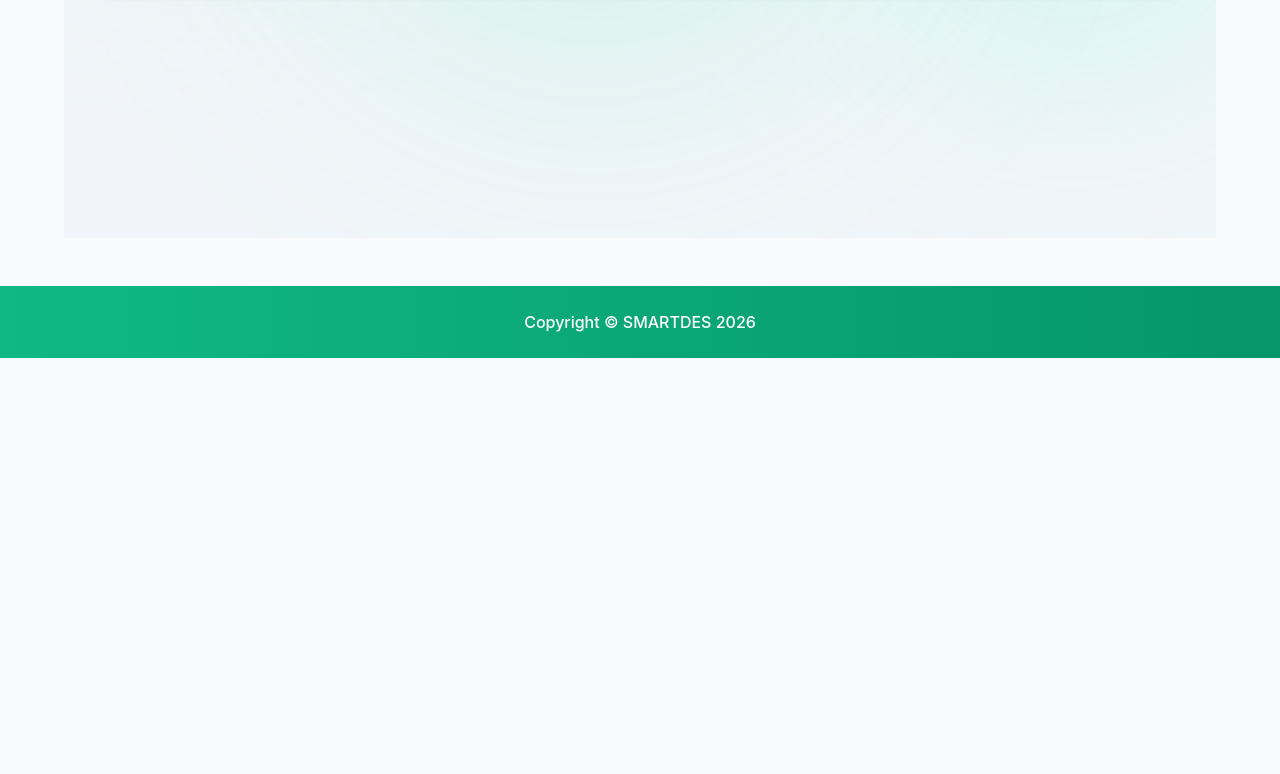
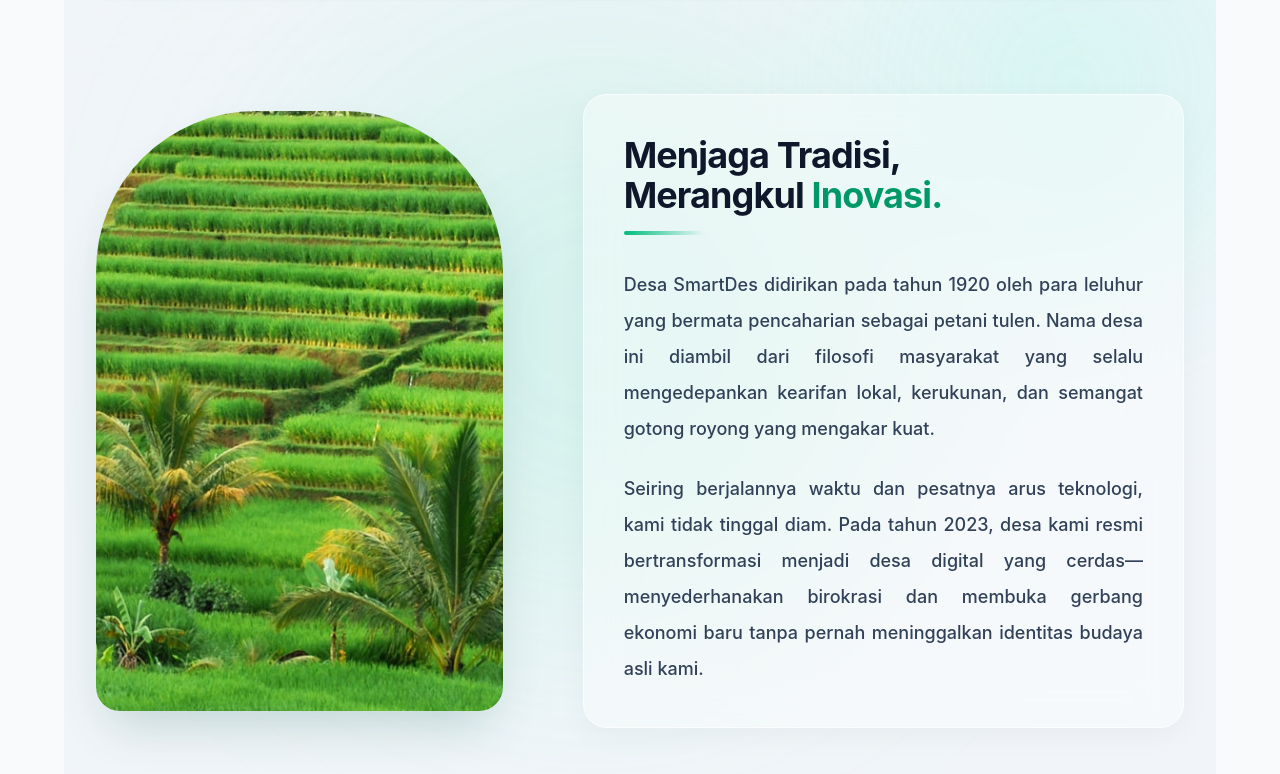
Before and after one commit to muhammadarlianoscar-uti/TA-WEB-24-SEMBADE, a Next.js app in the folder my-app/: page /profil in a window 1280 px wide. Shown: the part 746-1520 px from the top of the page. Before the commit the page ends 1104 px from the top, so only its background shows below. Built offline with nearby package versions, Linux system fonts and the light colour scheme.

Commit message:
menambahkan keterangan sejarah smartdes

```diff
--- a/my-app/app/profil/page.tsx
+++ b/my-app/app/profil/page.tsx
@@ -27,6 +27,37 @@ export default function Profil() {
           </p>
         </div>
       </section>
+
+      {/* ================= SECTION 2: SEJARAH ================= */}
+      <section className="py-24 px-4 sm:px-6 lg:px-8 max-w-7xl mx-auto">
+        <div className="grid grid-cols-1 md:grid-cols-12 gap-12 lg:gap-20 items-center">
+          <div className="md:col-span-5 relative h-[500px] lg:h-[600px] rounded-t-[10rem] rounded-b-3xl overflow-hidden shadow-2xl shadow-emerald-900/20">
+            <Image
+              src="/images/sawah.webp"
+              alt="Sejarah Desa"
+              fill
+              className="object-cover hover:scale-105 transition-transform duration-1000"
+            />
+          </div>
+
+          <div className="md:col-span-7 flex flex-col justify-center space-y-8 p-10 rounded-3xl bg-white/40 backdrop-blur-xl border border-white/60 shadow-[0_8px_30px_rgb(0,0,0,0.04)]">
+            <div>
+              <h2 className="text-4xl font-bold text-slate-900 mb-4 tracking-tight">Menjaga Tradisi,<br/>Merangkul <span className="text-emerald-600">Inovasi.</span></h2>
+              <div className="w-20 h-1 bg-gradient-to-r from-emerald-500 to-transparent rounded-full"></div>
+            </div>
+
+            <div className="space-y-6 text-slate-700 font-medium leading-loose text-lg">
+              <p>
+                Desa SmartDes didirikan pada tahun 1920 oleh para leluhur yang bermata pencaharian sebagai petani tulen. Nama desa ini diambil dari filosofi masyarakat yang selalu mengedepankan kearifan lokal, kerukunan, dan semangat gotong royong yang mengakar kuat.
+              </p>
+              <p>
+                Seiring berjalannya waktu dan pesatnya arus teknologi, kami tidak tinggal diam. Pada tahun 2023, desa kami resmi bertransformasi menjadi desa digital yang cerdas—menyederhanakan birokrasi dan membuka gerbang ekonomi baru tanpa pernah meninggalkan identitas budaya asli kami.
+              </p>
+            </div>
+          </div>
+        </div>
+      </section>
+
     </div>
   );
 }
```
